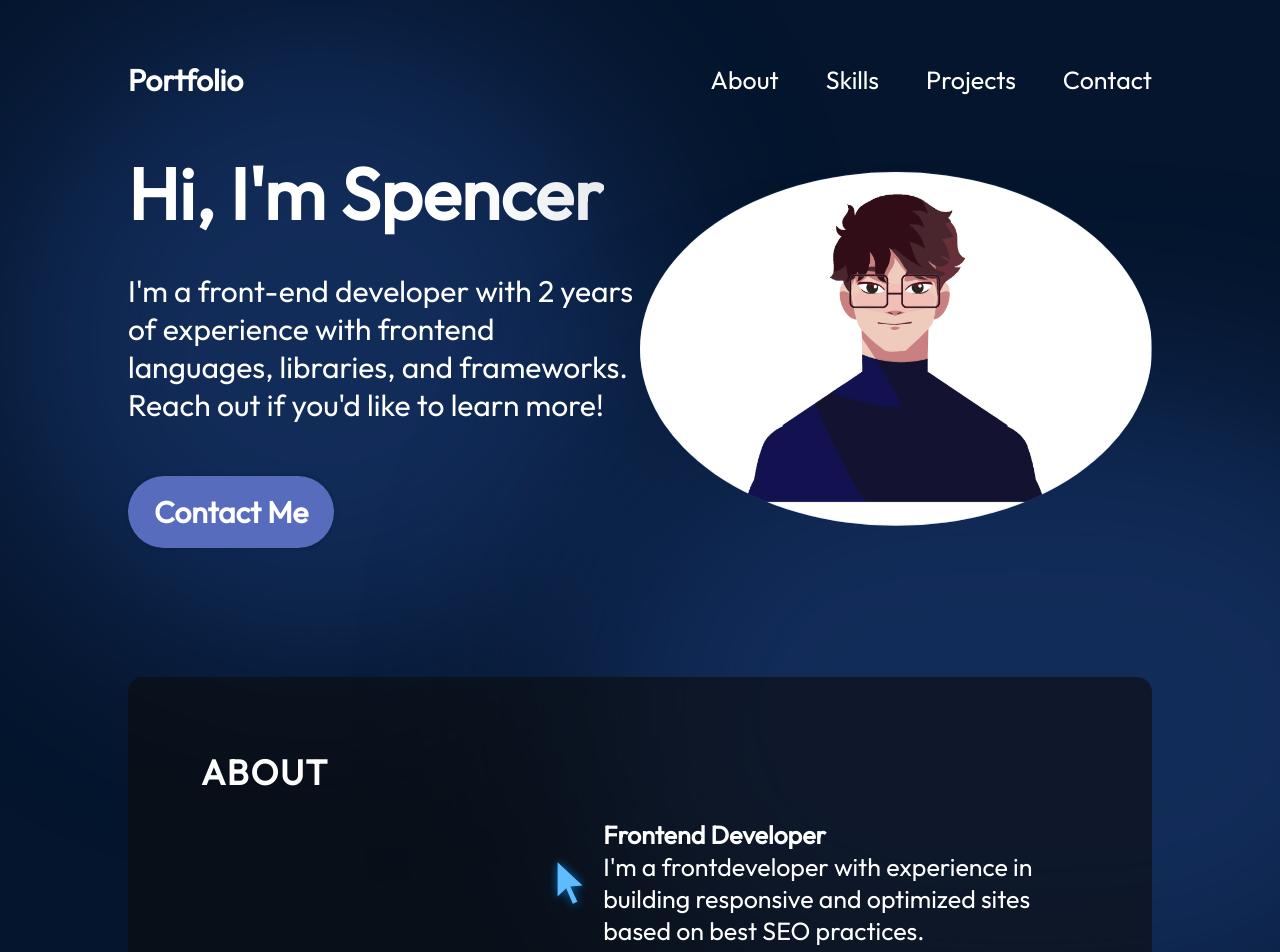
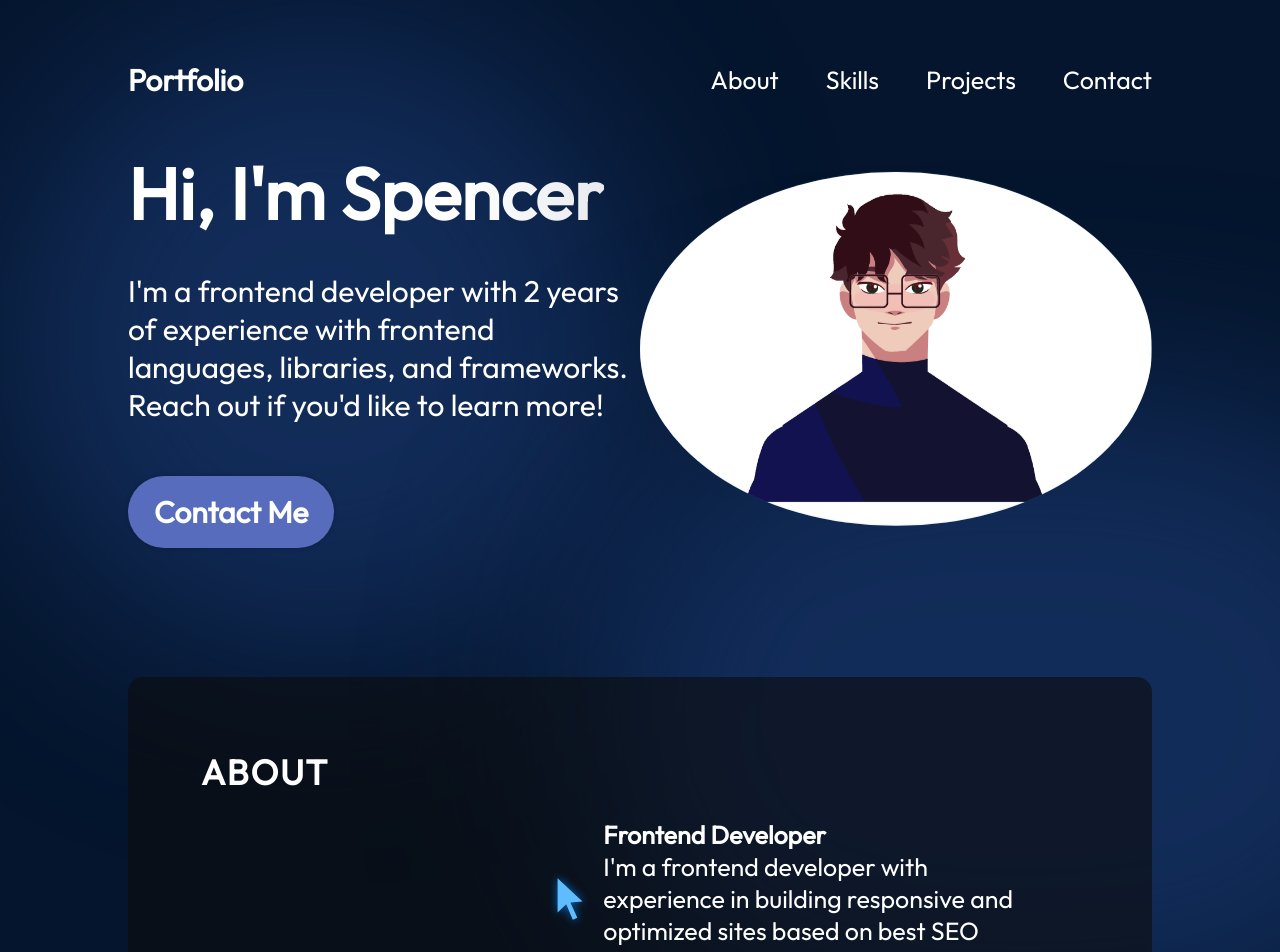
Before and after one commit to sgfaught1/Portfolio-Spencer_Faught, a React (Vite) app in the folder portfolio_Spencer-Faught/: page / in a window 1280 px wide. Shown: the top 952 px of the page. Built offline with nearby package versions, Linux system fonts and the light colour scheme.

Commit message:
Update wording on frontend

```diff
--- a/portfolio_Spencer-Faught/src/components/About/About.jsx
+++ b/portfolio_Spencer-Faught/src/components/About/About.jsx
@@ -14,7 +14,7 @@ export default function About() {
                         <img src={getImageUrl("about/cursorIcon.png")} alt="Cursor Icon" />
                         <div className={styles.aboutItemText}>
                             <h3>Frontend Developer</h3>
-                            <p>I'm a frontdeveloper with experience in building responsive and optimized sites based on best SEO practices.</p>
+                            <p>I'm a frontend developer with experience in building responsive and optimized sites based on best SEO practices.</p>
 
                         </div>
                     </li>
--- a/portfolio_Spencer-Faught/src/components/Hero/Hero.jsx
+++ b/portfolio_Spencer-Faught/src/components/Hero/Hero.jsx
@@ -8,7 +8,7 @@ export default function Hero() {
         <section className={styles.container}>
             <div className = {styles.content}>
                 <h1 className={styles.title}>Hi, I'm Spencer</h1>
-                <p className={styles.description}>I'm a front-end developer with 2 years of experience with frontend languages, libraries, and frameworks. Reach out if you'd like to learn more!</p>
+                <p className={styles.description}>I'm a frontend developer with 2 years of experience with frontend languages, libraries, and frameworks. Reach out if you'd like to learn more!</p>
                 <a className={styles.contactBtn} href="#contact">Contact Me</a>
                 </div>
                 <img className={styles.heroImg} src={getImageUrl("hero/spencerHeroImage.png")} alt="hero image of me" />
```
